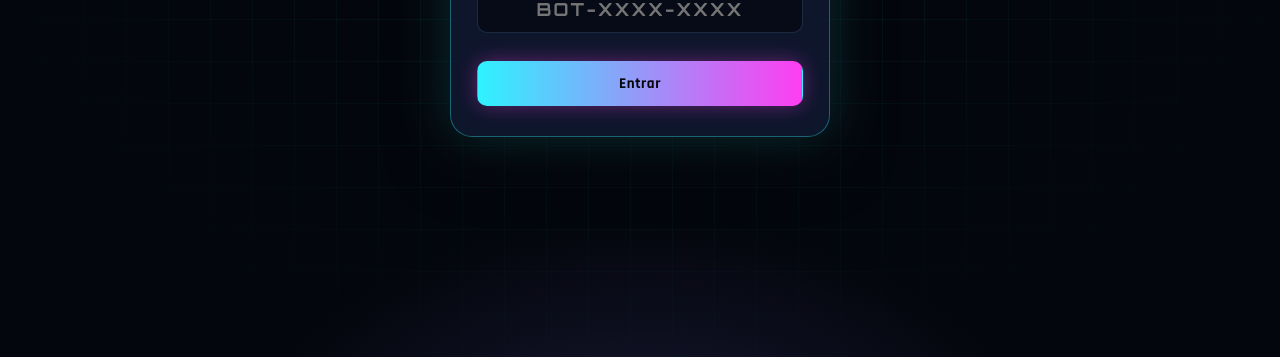
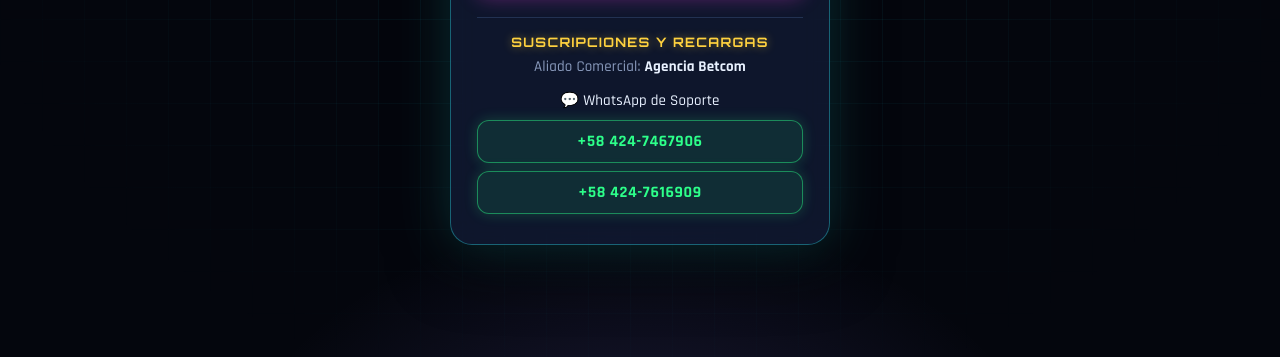
Before and after one commit to plewert/bot-animalitos, a plain HTML site: page index.html in a window 1280 px wide. Shown: the part 443-800 px from the top of the page. Drawn offline with Linux system fonts and the light colour scheme.

Commit message:
Add files via upload

```diff
--- a/index.html
+++ b/index.html
@@ -245,9 +245,19 @@
     .bnav button.on span{filter:none;text-shadow:0 0 10px var(--cyan)}
     .bnav button .badge{position:absolute;top:0;left:56%;font:700 9px "Orbitron";background:var(--red);color:#fff;border-radius:99px;padding:1px 4px;filter:none;line-height:1.2}
   }
+
+  .ginfo{margin-top:20px;padding-top:16px;border-top:1px solid var(--line)}
+  .ginfo .gt{font:700 13px "Orbitron",sans-serif;letter-spacing:.1em;text-transform:uppercase;color:var(--gold);text-shadow:0 0 10px rgba(255,210,63,.45)}
+  .ginfo .ga{margin-top:6px;color:var(--muted);font-size:15px}
+  .ginfo .ga b{color:var(--ink)}
+  .ginfo .gw{margin-top:12px;font-size:15px;color:var(--ink)}
+  .ginfo .gl{display:flex;flex-direction:column;gap:8px;margin-top:8px}
+  .ginfo .gl a{display:block;padding:10px;border-radius:12px;border:1px solid rgba(45,255,138,.45);background:rgba(45,255,138,.1);color:var(--grn);font:700 16px "Rajdhani",sans-serif;letter-spacing:.04em;text-decoration:none;box-shadow:0 0 14px rgba(45,255,138,.2)}
+  .ginfo .gl a:hover{box-shadow:0 0 20px rgba(45,255,138,.45)}
+  body.locked .bnav{display:none!important}
 </style>
 </head>
-<body>
+<body class="locked">
 <div class="gate" id="gate">
   <div class="box">
     <div class="lock"><span>🔒</span></div>
@@ -255,6 +265,15 @@
     <div class="tagline" style="margin-top:6px">Acceso con código</div>
     <form id="gform"><input id="gcode" autocomplete="off" placeholder="BOT-XXXX-XXXX"><div class="err" id="gerr"></div>
     <button class="btn main" type="submit">Entrar</button></form>
+    <div class="ginfo">
+      <div class="gt">Suscripciones y Recargas</div>
+      <div class="ga">Aliado Comercial: <b>Agencia Betcom</b></div>
+      <div class="gw">💬 WhatsApp de Soporte</div>
+      <div class="gl">
+        <a href="https://wa.me/584247467906" target="_blank" rel="noopener">+58 424-7467906</a>
+        <a href="https://wa.me/584247616909" target="_blank" rel="noopener">+58 424-7616909</a>
+      </div>
+    </div>
   </div>
 </div>
 <div class="wrap" id="app" style="display:none">
@@ -639,6 +658,7 @@ function check(code,activar){
 }
 function fmtFecha(ms){return new Date(ms).toLocaleString("es-VE",{day:"2-digit",month:"2-digit",year:"numeric",hour:"numeric",minute:"2-digit"});}
 function unlock(code,fin){
+  document.body.classList.remove("locked");
   CUR=code;
   try{localStorage.setItem(AKEY,code)}catch(e){}
   document.getElementById("gate").style.display="none";
@@ -646,6 +666,7 @@ function unlock(code,fin){
   {const d=new Date(fin); document.getElementById("vence").innerHTML='<span class="lg">Acceso hasta '+fmtFecha(fin)+'</span><span class="sm">Hasta '+String(d.getDate()).padStart(2,"0")+"/"+String(d.getMonth()+1).padStart(2,"0")+'</span>';}
 }
 function lock(msg){
+  document.body.classList.add("locked");
   CUR=null;
   try{localStorage.removeItem(AKEY)}catch(e){}
   document.getElementById("app").style.display="none";
```
